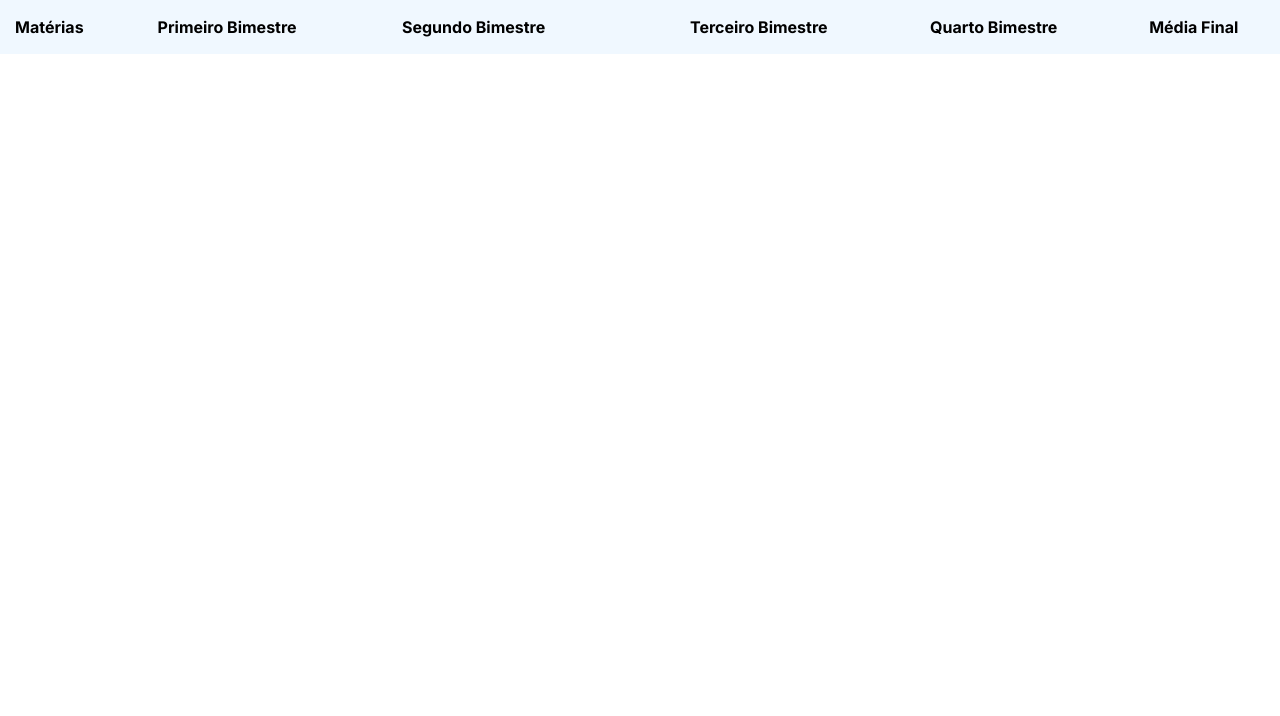
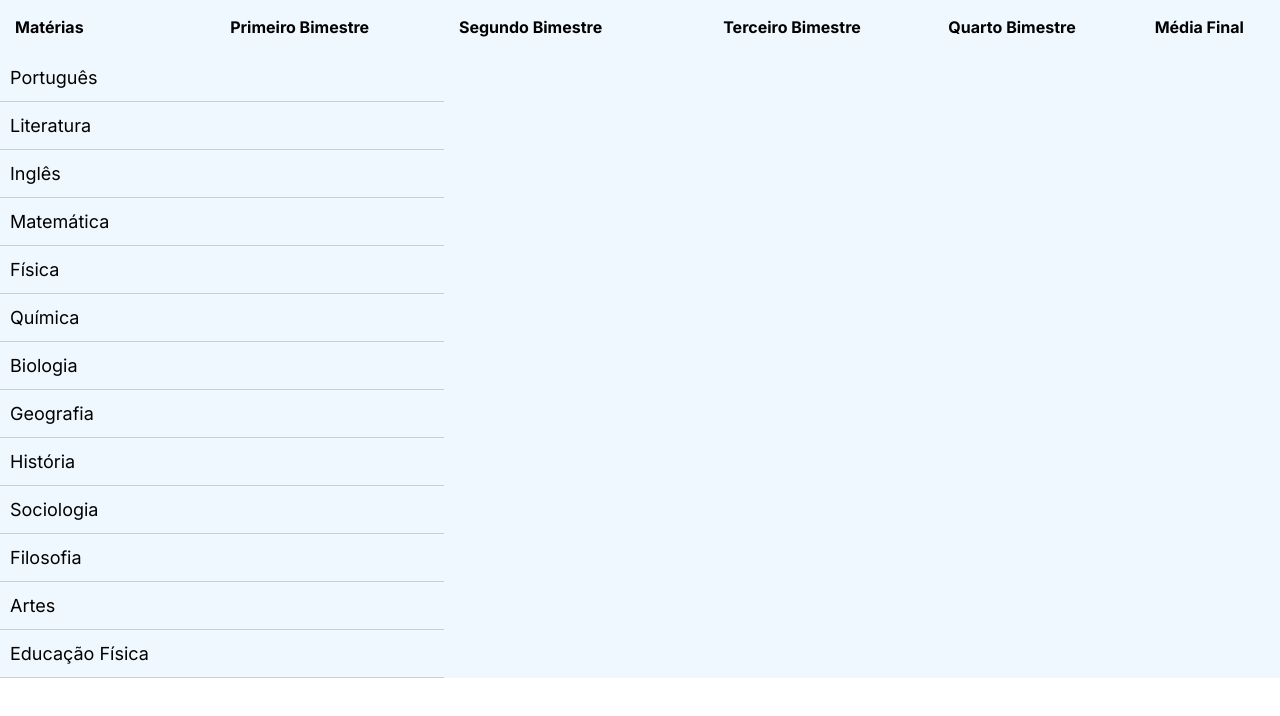
Before and after one commit to denisfl1/Control_of_Student_Grades-FrontEnd, a Next.js app: page /allnotes in a window 1280 px wide. Shown: the top 716 px of the page. Built offline with nearby package versions, Linux system fonts and the light colour scheme; no server answers.

Commit message:
lastUpdate

```diff
--- a/src/app/allnotes/page.tsx
+++ b/src/app/allnotes/page.tsx
@@ -22,6 +22,24 @@ export default function studentNotes (){
     },[])
 
 
+    const Subjects =  [
+
+        'Português',
+        'Literatura',
+        'Inglês',
+        'Matemática',
+        'Física',
+        'Química',
+        'Biologia',
+        'Geografia',
+        'História',
+        'Sociologia',
+        'Filosofia',
+        'Artes',
+        'Educação Física'
+
+        ]
+
 
     return(
     <div>
@@ -44,41 +62,15 @@ export default function studentNotes (){
 
             <tbody>
 
-            {students.map((student: any,index:number) => {
-            const Subjects=  [
+            {Subjects.map((materias: any) => {
 
-            'Português',
-            'Literatura',
-            'Inglês',
-            'Matemática',
-            'Física',
-            'Química',
-            'Biologia',
-            'Geografia',
-            'História',
-            'Sociologia',
-            'Filosofia',
-            'Artes',
-            'Educação Física'
-
-            ]
-
-
-
-            const notes = (()=>{
-                let sum = 0
-                for(let i in student.notes){
-                    sum= student.notes[i]
-                }
-            return Math.round(sum)
-            })
 
             return (
 
                 <tr>
 
-                    <td>{Subjects}</td>
-
+                    <td>{materias}</td>
+                    <td></td>
 
 
                 </tr>
--- a/src/app/students/page.tsx
+++ b/src/app/students/page.tsx
@@ -18,22 +18,45 @@ export default function studentsList(){
     const filterNote = search[0] ? students.filter((data:any)=>key.find(keys=>data[keys].toLowerCase().includes(search) || data[keys].includes(search))) : average && typeof average[0] != 'undefined' ? average : students
 
     const notes=(type:string,student:any)=>{
-        let sum:any = 0
 
+        let sumport = 0
+
+
+        let keys = ['português',
+            'literatura',
+            'inglês',
+            'matemática',
+            'física',
+            'química',
+            'biologia',
+            'geografia',
+            'história',
+            'sociologia',
+            'filosofia',
+            'artes',
+            'educação_física']
         for(let i in student['notes']){
 
-        sum = Object.values(student['notes']['Média']).reduce((a:any,b:any)=>a+b,0)
-        sum = sum / 13
+        if(i != 'Média'){
+
+            keys.forEach((data)=>{
+                sumport += student['notes'][i][data] / 4
+
+            })
+
         }
-        sum = Math.round(sum)
+
+        }
+        sumport = Math.round(sumport)/13
+        console.log(sumport)
 
         if(type == 'color'){
-        if(sum >= 7 ) return "#32CD32"
+        if( sumport >= 7 ) return "#32CD32"
         return "#FF0000"
 
         }else{
-            if(sum >= 7 )return "Aprovado"
-            return "Reprovado"
+            if( sumport >= 7 )return "APROVADO"
+            return "REPROVADO"
         }
 
     }
@@ -44,6 +67,7 @@ export default function studentsList(){
         API.get('/getStudent').then(
             res=>{
                 setStudents(res.data)
+                console.log(res.data)
             }
         )
 
@@ -109,7 +133,7 @@ export default function studentsList(){
                     <th>RA</th>
                     <th>Nome</th>
                     <th>Sobrenome</th>
-                    <th className="text-center">Média</th>
+                    <th className="text-center">Situação</th>
                     <th className="text-center">Todas</th>
 
                 </tr>
@@ -145,7 +169,7 @@ export default function studentsList(){
             <td>{student.ra}</td>
             <td>{student.name}</td>
             <td>{student.surname}</td>
-            <td className="text-center" style={{backgroundColor:notes('color',student)}}>{notes('notes',student)}</td>
+            <td className="text-center" style={{backgroundColor:notes('color',student),color:'white'}}>{notes('notes',student)}</td>
             <td><Link href='/home'><img className="w-8 m-auto" src={see.src}></img></Link></td>
 
         </tr>
```
